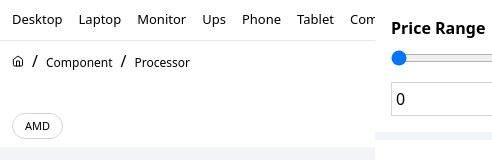
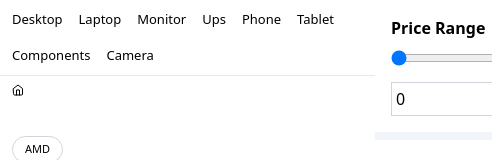
Before and after one commit to Rayhan-abdullha/Ecomarce-project, a React (Vite) app: page / in a window 390 px wide. Shown: the top 160 px of the page, 492 px wide, since content can reach past the window. Built offline with nearby package versions, Linux system fonts and the light colour scheme.

Commit message:
navbar responsive bug fixed

```diff
--- a/src/components/Bradcrumb.tsx
+++ b/src/components/Bradcrumb.tsx
@@ -5,10 +5,6 @@ const Breadcrumb = () => {
             <svg xmlns="http://www.w3.org/2000/svg" width="12" height="12" viewBox="0 0 24 24" fill="none" stroke="currentColor" strokeWidth="2" strokeLinecap="round" strokeLinejoin="round" className="feather feather-home"><path d="M3 9l9-7 9 7v11a2 2 0 0 1-2 2H5a2 2 0 0 1-2-2z"></path><polyline points="9 22 9 12 15 12 15 22"></polyline></svg>
             <nav className="flex items-center">
                 <ol className="list-reset flex text-grey-dark">
-                    <li><span className="mx-2">/</span></li>
-                    <li><a href="#" className="hover:underline text-[12px]">Component</a></li>
-                    <li><span className="mx-2">/</span></li>
-                    <li><a href="#" className="hover:underline text-[12px]">Processor</a></li>
 
                 </ol>
             </nav>
--- a/src/components/NavList.tsx
+++ b/src/components/NavList.tsx
@@ -1,7 +1,7 @@
 type PropsType = { item: string }
 const NavList = ({ item }: PropsType) => {
     return (
-        <li className="capitalize text-[13px] font-[500] hover:text-[#3749bb]">
+        <li className="capitalize text-[13px] font-[500] hover:text-[#3749bb] cursor-pointer">
             {item}
         </li>
     )
--- a/src/components/Navbar.tsx
+++ b/src/components/Navbar.tsx
@@ -4,7 +4,7 @@ const Navbar = () => {
     return (
         <div className="bg-white py-[10px] border-b border-gray-200">
             <nav className='container mx-auto px-3'>
-                <ul className='flex gap-4'>
+                <ul className='flex gap-4 flex-wrap'>
                     {
                         navlist.map((item) => (
                             <NavList key={item.id} item={item.cat} />
--- a/src/components/SortByComponents.tsx
+++ b/src/components/SortByComponents.tsx
@@ -1,12 +1,15 @@
 import sortLabel from '../db/sortLabel.json'
+import { CheckState } from '../interface';
 import { Product } from '../interface/products';
 type PropsType = {
     products: Product[],
     setShowFilter: React.Dispatch<React.SetStateAction<boolean>>,
     dispatchProduct: React.Dispatch<React.SetStateAction<Product[]>>,
+    setChecke: React.Dispatch<React.SetStateAction<CheckState>>,
+    check: CheckState
 }
 
-const SortByComponents = ({ products, dispatchProduct, setShowFilter }: PropsType) => {
+const SortByComponents = ({ products, dispatchProduct, setShowFilter, setChecke, check }: PropsType) => {
     const handleSort = (event: React.ChangeEvent<HTMLSelectElement>) => {
         const sortOrder = event.target.value;
         let sorted = [...products];
--- a/src/pages/ProductPage.tsx
+++ b/src/pages/ProductPage.tsx
@@ -73,7 +73,7 @@ const ProductPage = () => {
                     </div>
                     <div className="product-list">
                         <SortByComponents products={products} dispatchProduct={setProducts}
-                            setShowFilter={setShowFilter}
+                            setShowFilter={setShowFilter} setChecke={setChecke} check={checke}
                         />
                         <div className="grid grid-cols-1 sm:grid-cols-2 lg:grid-cols-4 mt-2 gap-2">
                             {
```
Also changed, not shown: src/db/breadcrumb.json (+6 -5 lines).
